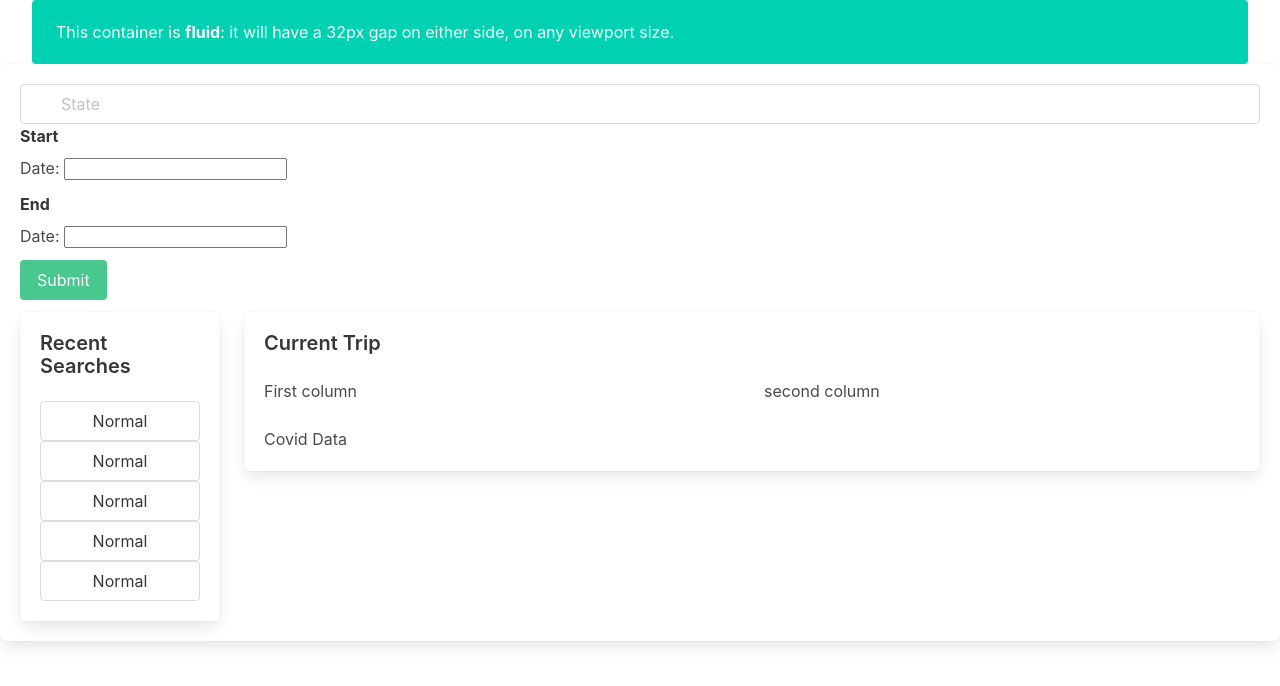
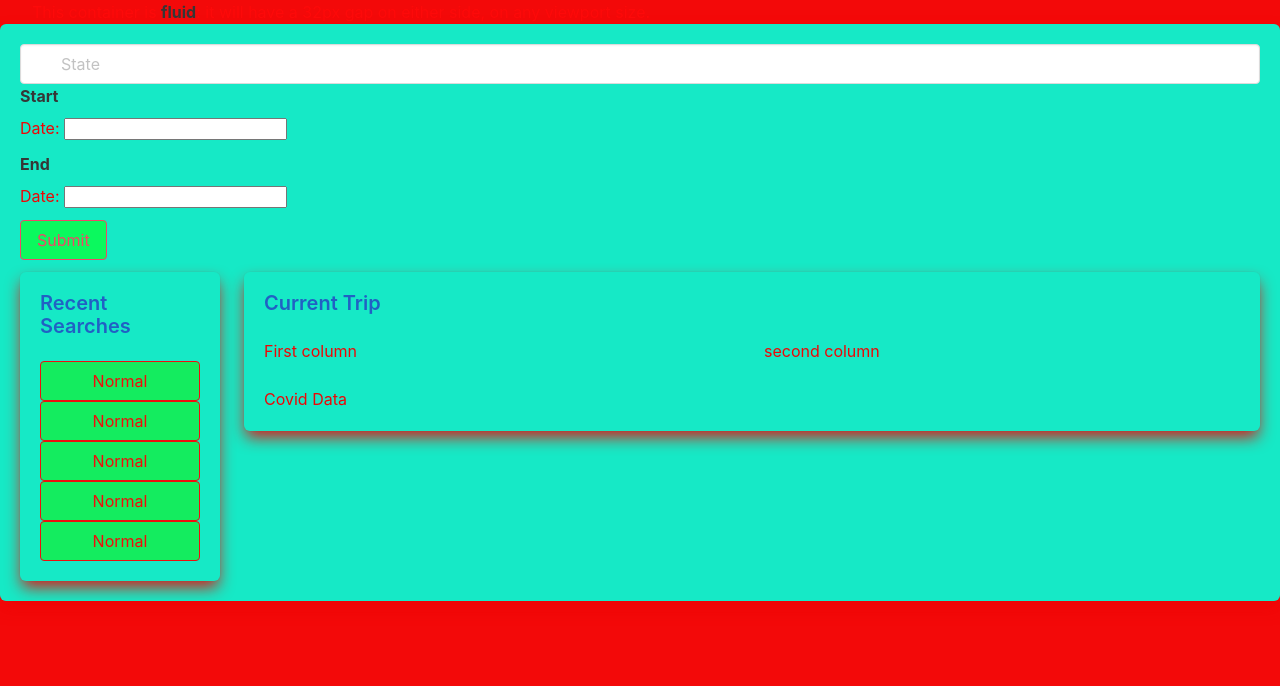
Before and after one commit to danaument/covid-travel, a plain HTML site: page index.html in a window 1280 px wide. Drawn offline with nearby package versions, Linux system fonts and the light colour scheme; no server answers; some icons are missing.

Commit message:
add changes to styles.css

```diff
--- a/assets/style/style.css
+++ b/assets/style/style.css
@@ -1,7 +1,143 @@
+element.style {
+}
+
+
+
+.button.is-success {
+    background-color: #0bf95e;
+    border-color: #f14668;
+    color: #f14668;
+
+}
+
+.button {
+    background-color: #14ec5f;
+    border-color: #ef0e0e;
+    border-width: 1px;
+    color: #f10b0b;
+    cursor: pointer;
+    justify-content: center;
+    padding-bottom: calc(.5em - 1px);
+    padding-left: 1em;
+    padding-right: 1em;
+    padding-top: calc(.5em - 1px);
+    text-align: center;
+    white-space: nowrap;
+}
+
+
+.title {
+    color: #2160c4;
+    font-size: 2rem;
+    font-weight: 600;
+    line-height: 1.125;
+}
+
+
+
+
+
+
+
+
+
+
+
+
+
+
+*, ::after, ::before {
+    box-sizing: inherit;
+}
+*, ::after, ::before {
+    box-sizing: inherit;
+}
+*, ::after, ::before {
+    box-sizing: inherit;
+}
+user agent stylesheet
+div {
+    display: block;
+}
+
+
+
+.box {
+    background-color: rgb(17, 228, 193);
+    border-radius: 6px;
+    box-shadow: rgb(248, 4, 4) 0px 0.5em 1em -0.125em, rgba(14, 221, 124, 0.02) 0px 0px 0px 1px;
+    color: rgb(253, 11, 11);
+    display: block;
+    padding: 1.25rem;
+}
+.box {
+    background-color: rgb(22, 233, 198);
+    border-radius: 6px;
+    box-shadow: rgba(238, 4, 4, 0.925) 0px 0.5em 1em -0.125em, rgba(10, 10, 10, 0.02) 0px 0px 0px 1px;
+    color: rgb(238, 6, 6);
+    display: block;
+    padding: 1.25rem;
+}
+body, button, input, optgroup, select, textarea {
+    font-family: BlinkMacSystemFont, -apple-system, "Segoe UI", Roboto, Oxygen, Ubuntu, Cantarell, "Fira Sans", "Droid Sans", "Helvetica Neue", Helvetica, Arial, sans-serif;
+}
+body {
+    color: rgb(250, 46, 10);
+    font-size: 1em;
+    font-weight: 400;
+    line-height: 1.5;
+}
+body {
+    color: rgb(253, 10, 10);
+    font-size: 1em;
+    font-weight: 400;
+    line-height: 1.5;
+}
+body, button, input, optgroup, select, textarea {
+    font-family: BlinkMacSystemFont, -apple-system, "Segoe UI", Roboto, Oxygen, Ubuntu, Cantarell, "Fira Sans", "Droid Sans", "Helvetica Neue", Helvetica, Arial, sans-serif;
+}
+html {
+    background-color: rgb(41, 177, 240);
+    font-size: 16px;
+    -webkit-font-smoothing: antialiased;
+    min-width: 300px;
+    overflow: hidden scroll;
+    text-rendering: optimizelegibility;
+    text-size-adjust: 100%;
+}
+html {
+    background-color: rgb(243, 9, 9);
+    font-size: 16px;
+    -webkit-font-smoothing: antialiased;
+    min-width: 300px;
+    overflow: hidden scroll;
+    text-rendering: optimizelegibility;
+    text-size-adjust: 100%;
+}
+*, ::after, ::before {
+    box-sizing: inherit;
+}
+*, ::after, ::before {
+    box-sizing: inherit;
+}
+*, ::after, ::before {
+    box-sizing: inherit;
+}
+*, ::after, ::before {
+    box-sizing: inherit;
+}
+
+*, ::after, ::before {
+    box-sizing: inherit;
+}
+*, ::after, ::before {
+    box-sizing: inherit;
+}
+
 root {
-    --pewter-blue: #8aa2a9ff;
-    --melon: #e7ad99ff;
-    --new-york-pink: #ce796bff;
-    --indigo-dye: #16425bff;
-    --bistre: #352208ff;
+    --pewter-blue: rgb(20, 202, 235);
+    --melon: rgb(218, 64, 13);
+    --new-york-pink: rgb(140, 235, 16);
+    --indigo-dye: rgb(238, 16, 109);
+    --bistre: rgb(247, 46, 196);
 }
--- a/index.html
+++ b/index.html
@@ -10,12 +10,13 @@
     <script src="https://code.jquery.com/jquery-3.5.1.js" integrity="sha256-QWo7LDvxbWT2tbbQ97B53yJnYU3WhH/C8ycbRAkjPDc=" crossorigin="anonymous"></script>
     <script src="https://code.jquery.com/ui/1.12.1/jquery-ui.js"></script>
     <title>COVID Travel</title>
+
 </head>
 
 <body>
     <!-- This is the Header section -->
     <div class="container is-fluid" id="header">
-        <div class="notification is-primary">
+        <div class="notificagtion is-primary">
             This container is <strong>fluid</strong>: it will have a 32px gap on either side, on any viewport size.
         </div>
     </div>
```
